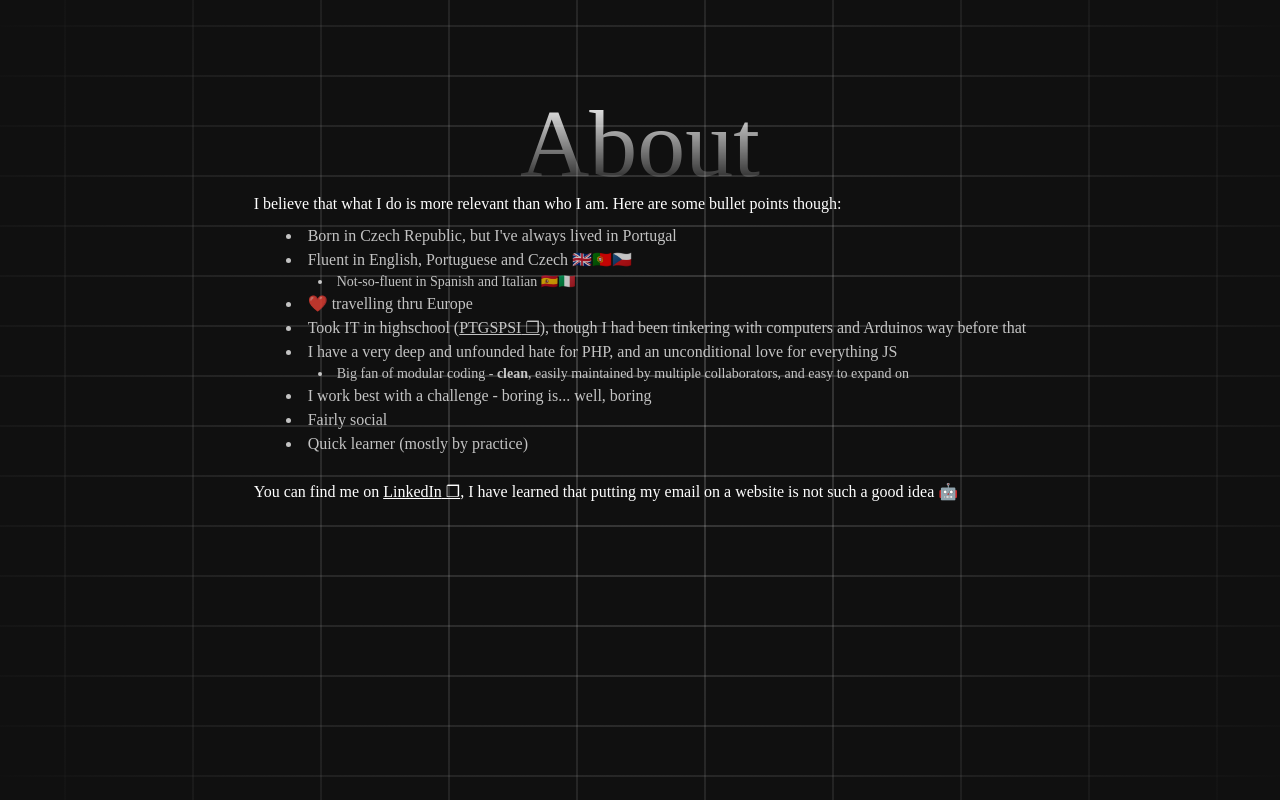
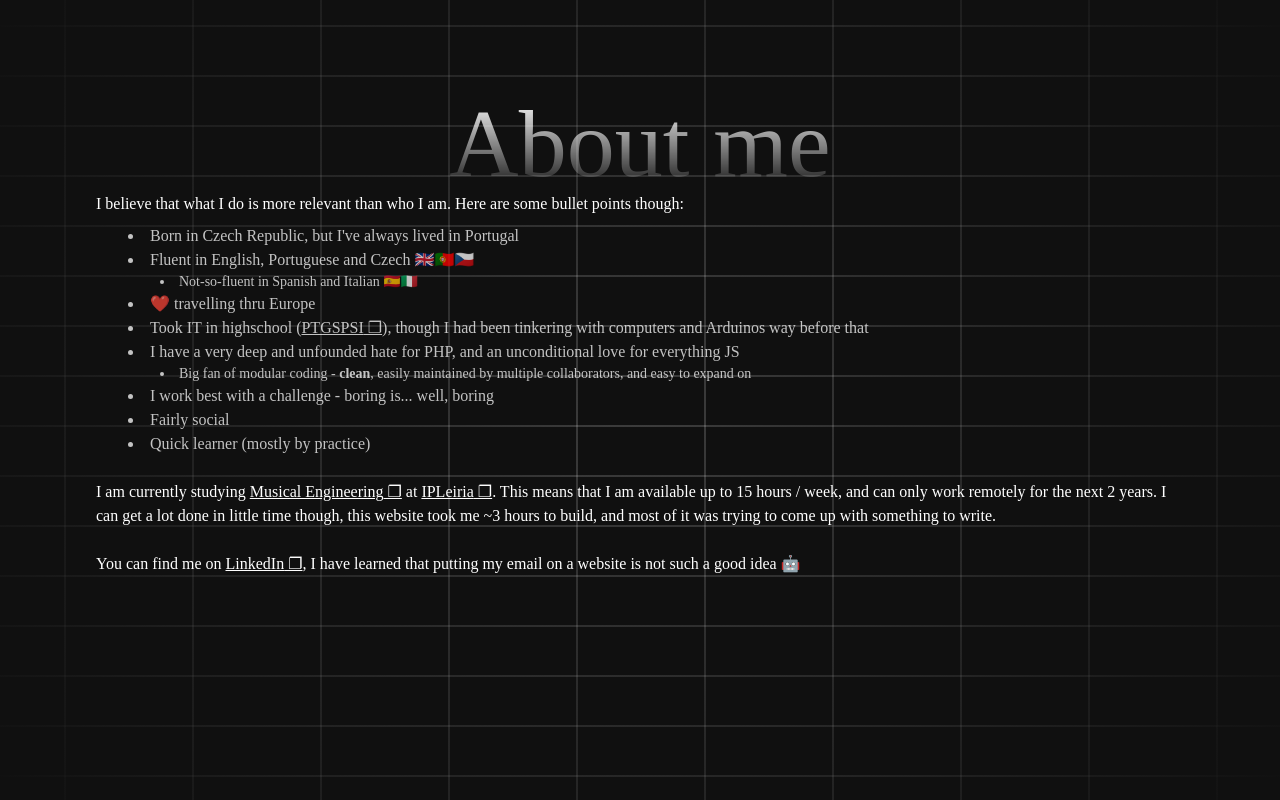
Before and after one commit to NewYanko/newyanko.github.io, a website with bundled scripts: page index.html in a window 1280 px wide. Both pictures are taken after a click on the link "About + Contact". Built offline with nearby package versions, Linux system fonts and the light colour scheme; files whose address does not match are found by name; a web font is replaced by a local one.

Commit message:
Add availability to "About" Rename "About" to "About me"

```diff
--- a/index.html
+++ b/index.html
@@ -65,7 +65,7 @@
     </div>
   </div>
   <div data-page="about" class="wipe-reverse flex-col">
-    <div class="text-8xl break-all mask-down">About</div>
+    <div class="text-8xl break-all mask-down">About me</div>
     <div>
       <p class="mb-2">
         I believe that what I do is more relevant than who I am. Here are some
@@ -100,6 +100,18 @@
         <li>Fairly social</li>
         <li>Quick learner (mostly by practice)</li>
       </ul>
+      <br />
+      <p>
+        I am currently studying
+        <a href="https://www.ipleiria.pt/curso/musica-digital/" target="_blank"
+          >Musical Engineering</a
+        >
+        at <a href="https://www.ipleiria.pt/" target="_blank">IPLeiria</a>. This
+        means that I am available up to 15 hours / week, and can only work
+        remotely for the next 2 years. I can get a lot done in little time
+        though, this website took me ~3 hours to build, and most of it was
+        trying to come up with something to write.
+      </p>
       <br />
       <p>
         You can find me on
```
